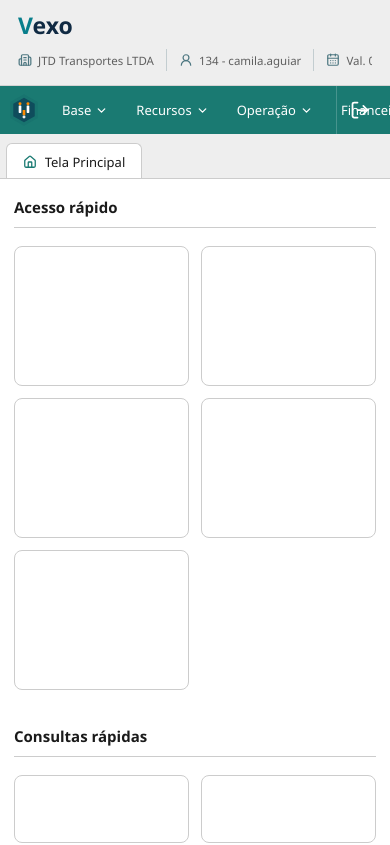
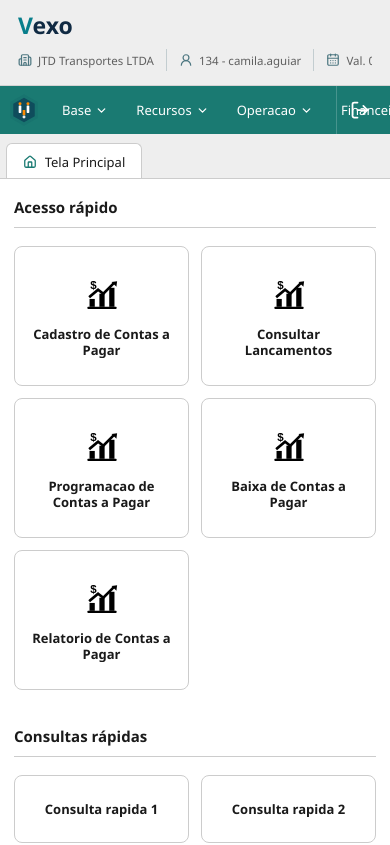
Before and after one commit to GustavoAssuncao02/ERP-Transportes, a React (Vite) app in the folder frontend/: page / in a window 390 px wide. Shown: the top 845 px of the page. Built offline with nearby package versions, Linux system fonts and the light colour scheme.

Commit message:
ajustes responsividade financeiro

```diff
--- a/frontend/src/components/CardGrid.jsx
+++ b/frontend/src/components/CardGrid.jsx
@@ -1,9 +1,19 @@
-export default function CardGrid({ cards, variant }) {
+import { moduleIcons } from '../assets/icons/modules/index.js';
+
+export default function CardGrid({ cards, variant, onCardClick }) {
   return (
     <div className="cards-grid">
       {cards.map((card) => (
-        <button type="button" className={`dashboard-card dashboard-card--${variant}`} key={card.id}>
-          <span className="sr-only">{card.label}</span>
+        <button
+          type="button"
+          className={`dashboard-card dashboard-card--${variant}`}
+          key={card.id}
+          onClick={() => onCardClick?.(card)}
+        >
+          {card.icon && moduleIcons[card.icon] && (
+            <img className="dashboard-card-icon" src={moduleIcons[card.icon]} alt="" aria-hidden="true" />
+          )}
+          <span className="dashboard-card-label">{card.label}</span>
         </button>
       ))}
     </div>
--- a/frontend/src/components/Navbar.jsx
+++ b/frontend/src/components/Navbar.jsx
@@ -1,18 +1,84 @@
 import { useState } from 'react';
-import { ChevronDown, LogOut } from 'lucide-react';
+import { ChevronDown, ChevronRight, LogOut } from 'lucide-react';
 import vexoIconUrl from '../assets/brand/vexo-icon-only.svg';
 import { navigationItems } from '../data/siteData.js';
 
 export default function Navbar({ onNavigate }) {
   const [activeMenuId, setActiveMenuId] = useState(null);
+  const [activeSubmenuId, setActiveSubmenuId] = useState(null);
 
   function handleMenuClick(item) {
     if (!item.children) {
       setActiveMenuId(null);
+      setActiveSubmenuId(null);
       return;
     }
 
+    setActiveSubmenuId(null);
     setActiveMenuId((currentMenuId) => (currentMenuId === item.id ? null : item.id));
+  }
+
+  function navigateTo(item) {
+    setActiveMenuId(null);
+    setActiveSubmenuId(null);
+    onNavigate?.(item);
+  }
+
+  function renderDropdownItem(item) {
+    if (item.children) {
+      const isOpen = activeSubmenuId === item.id;
+
+      return (
+        <div
+          className="nav-dropdown-group"
+          key={item.id}
+          onMouseEnter={() => setActiveSubmenuId(item.id)}
+          onFocus={() => setActiveSubmenuId(item.id)}
+        >
+          <button
+            type="button"
+            className="nav-dropdown-item nav-dropdown-item--parent"
+            role="menuitem"
+            aria-haspopup="menu"
+            aria-expanded={isOpen}
+            onClick={() => setActiveSubmenuId((currentId) => (currentId === item.id ? null : item.id))}
+          >
+            <span>{item.label}</span>
+            <ChevronRight size={14} strokeWidth={2.4} aria-hidden="true" />
+          </button>
+
+          <div
+            className={`nav-subdropdown ${isOpen ? 'nav-subdropdown--open' : ''}`}
+            role="menu"
+            aria-label={`Opcoes de ${item.label}`}
+          >
+            {item.children.map((child) => (
+              <button
+                type="button"
+                className="nav-dropdown-item"
+                role="menuitem"
+                key={child.id}
+                onClick={() => navigateTo(child)}
+              >
+                {child.label}
+              </button>
+            ))}
+          </div>
+        </div>
+      );
+    }
+
+    return (
+      <button
+        type="button"
+        className="nav-dropdown-item"
+        role="menuitem"
+        key={item.id}
+        onClick={() => navigateTo(item)}
+      >
+        {item.label}
+      </button>
+    );
   }
 
   return (
@@ -27,6 +93,7 @@ export default function Navbar({ onNavigate }) {
             onBlur={(event) => {
               if (!event.currentTarget.contains(event.relatedTarget)) {
                 setActiveMenuId(null);
+                setActiveSubmenuId(null);
               }
             }}
           >
@@ -47,20 +114,7 @@ export default function Navbar({ onNavigate }) {
                 role="menu"
                 aria-label={`Opções de ${item.label}`}
               >
-                {item.children.map((child) => (
-                  <button
-                    type="button"
-                    className="nav-dropdown-item"
-                    role="menuitem"
-                    key={child.id}
-                    onClick={() => {
-                      setActiveMenuId(null);
-                      onNavigate?.(child);
-                    }}
-                  >
-                    {child.label}
-                  </button>
-                ))}
+                {item.children.map((child) => renderDropdownItem(child))}
               </div>
             )}
           </div>
--- a/frontend/src/data/siteData.js
+++ b/frontend/src/data/siteData.js
@@ -9,7 +9,7 @@ export const navigationItems = [
   },
   {
     id: 'operacao',
-    label: 'Operação',
+    label: 'Operacao',
   },
   {
     id: 'financeiro',
@@ -22,12 +22,16 @@ export const navigationItems = [
       },
       {
         id: 'consultar-lancamentos',
-        label: 'Consultar Lançamentos',
+        label: 'Consultar Lancamentos',
         pageId: 'registered-launches',
       },
       {
+        id: 'contas-a-pagar',
+        label: 'Contas a Pagar',
+        children: [
+          {
             id: 'programacao-conta-pagar',
-        label: 'Programacao de Conta a Pagar',
+            label: 'Programacao de Contas a Pagar',
             pageId: 'accounts-payable-schedule',
           },
           {
@@ -37,13 +41,15 @@ export const navigationItems = [
           },
           {
             id: 'relatorio-contas-pagar',
-        label: 'Relatório de Contas a Pagar',
+            label: 'Relatorio de Contas a Pagar',
             pageId: 'accounts-payable-report',
           },
           {
             id: 'baixa-contas-pagar',
             label: 'Baixa de Contas a Pagar',
             pageId: 'accounts-payable-settlement',
+          },
+        ],
       },
       {
         id: 'estorno-baixa',
@@ -94,12 +100,40 @@ export const tabs = [
   },
 ];
 
-export const quickAccessCards = Array.from({ length: 5 }, (_, index) => ({
-  id: `quick-access-${index + 1}`,
-  label: `Acesso rápido ${index + 1}`,
-}));
+export const quickAccessCards = [
+  {
+    id: 'quick-accounts-payable',
+    label: 'Cadastro de Contas a Pagar',
+    pageId: 'accounts-payable',
+    icon: 'finance',
+  },
+  {
+    id: 'quick-registered-launches',
+    label: 'Consultar Lancamentos',
+    pageId: 'registered-launches',
+    icon: 'finance',
+  },
+  {
+    id: 'quick-payable-schedule',
+    label: 'Programacao de Contas a Pagar',
+    pageId: 'accounts-payable-schedule',
+    icon: 'finance',
+  },
+  {
+    id: 'quick-payable-settlement',
+    label: 'Baixa de Contas a Pagar',
+    pageId: 'accounts-payable-settlement',
+    icon: 'finance',
+  },
+  {
+    id: 'quick-payable-report',
+    label: 'Relatorio de Contas a Pagar',
+    pageId: 'accounts-payable-report',
+    icon: 'finance',
+  },
+];
 
 export const quickQueryCards = Array.from({ length: 10 }, (_, index) => ({
   id: `quick-query-${index + 1}`,
-  label: `Consulta rápida ${index + 1}`,
+  label: `Consulta rapida ${index + 1}`,
 }));
--- a/frontend/src/pages/AccountsPayableSchedulePage.jsx
+++ b/frontend/src/pages/AccountsPayableSchedulePage.jsx
@@ -210,7 +210,7 @@ export default function AccountsPayableSchedulePage({ onOpenLaunchDetails }) {
     <section className="accounts-payable-schedule-page">
       <header className="page-header">
         <div>
-          <h1 className="page-title">Programacao de Conta a Pagar</h1>
+          <h1 className="page-title">Programacao de Contas a Pagar</h1>
           <p className="page-kicker">Organizacao diaria dos titulos em aberto para pagamento</p>
         </div>
       </header>
--- a/frontend/src/pages/DashboardPage.jsx
+++ b/frontend/src/pages/DashboardPage.jsx
@@ -126,7 +126,7 @@ export default function DashboardPage() {
     return (
       <>
         <DashboardSection title="Acesso rápido">
-          <CardGrid cards={quickAccessCards} variant="tall" />
+          <CardGrid cards={quickAccessCards} variant="tall" onCardClick={openPage} />
         </DashboardSection>
 
         <DashboardSection title="Consultas rápidas">
--- a/frontend/src/styles/app.css
+++ b/frontend/src/styles/app.css
@@ -136,6 +136,10 @@
   display: block;
 }
 
+.nav-dropdown-group {
+  position: relative;
+}
+
 .nav-dropdown-item {
   display: block;
   width: 100%;
@@ -149,11 +153,38 @@
   white-space: nowrap;
 }
 
+.nav-dropdown-item--parent {
+  display: flex;
+  align-items: center;
+  justify-content: space-between;
+  gap: 16px;
+}
+
 .nav-dropdown-item:hover,
 .nav-dropdown-item:focus-visible {
   background: #edf5f4;
   color: var(--primary-dark);
   outline: none;
+}
+
+.nav-subdropdown {
+  position: absolute;
+  top: -6px;
+  left: 100%;
+  z-index: 25;
+  display: none;
+  width: max-content;
+  min-width: 280px;
+  padding: 6px 0;
+  border: 1px solid #c8d3d1;
+  background: var(--surface);
+  box-shadow: 0 8px 18px rgba(0, 0, 0, 0.16);
+}
+
+.nav-subdropdown--open,
+.nav-dropdown-group:hover .nav-subdropdown,
+.nav-dropdown-group:focus-within .nav-subdropdown {
+  display: block;
 }
 
 .nav-right {
@@ -335,21 +366,45 @@
 }
 
 .dashboard-card {
-  display: block;
+  display: flex;
   width: 100%;
+  align-items: center;
+  justify-content: center;
+  gap: 10px;
+  padding: 12px;
   border: 1px solid var(--border);
   border-radius: var(--card-radius);
   background: var(--surface);
+  color: var(--text);
   cursor: pointer;
+  font: inherit;
   transition: border-color 150ms ease, box-shadow 150ms ease, transform 150ms ease;
 }
 
 .dashboard-card--tall {
   height: 140px;
+  flex-direction: column;
 }
 
 .dashboard-card--short {
   height: 68px;
+}
+
+.dashboard-card-icon {
+  width: 42px;
+  height: 42px;
+  object-fit: contain;
+}
+
+.dashboard-card-label {
+  max-width: 100%;
+  overflow: hidden;
+  color: var(--text);
+  font-size: 13px;
+  font-weight: 700;
+  line-height: 1.25;
+  text-align: center;
+  text-overflow: ellipsis;
 }
 
 .dashboard-card:hover,
```
Lines whose indentation alone changed are shown as unchanged.
